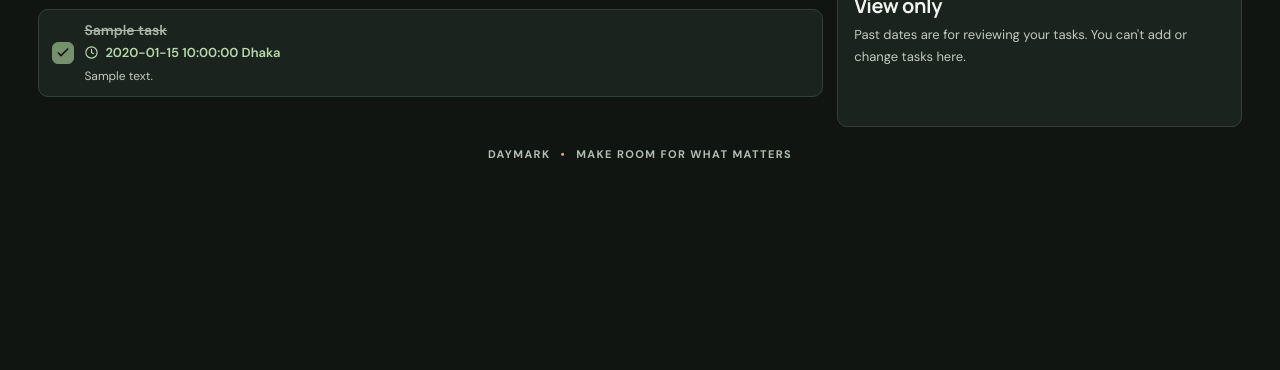
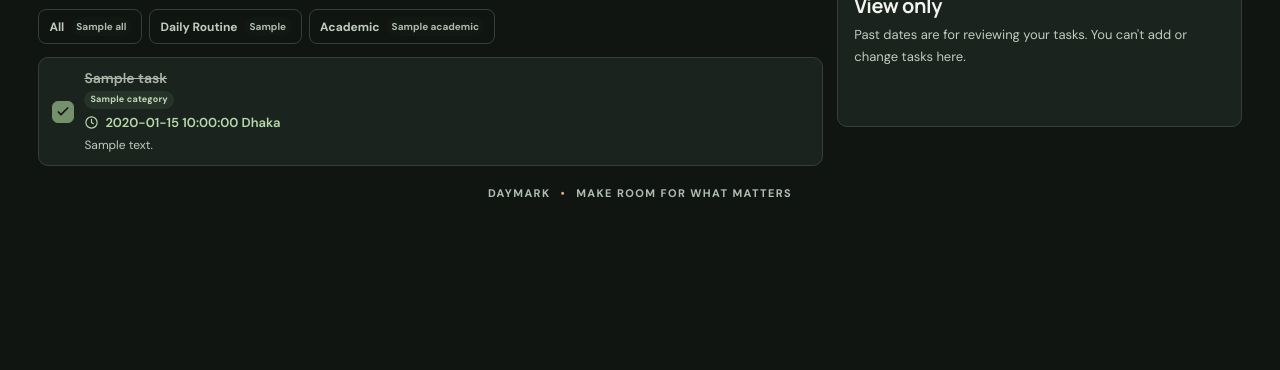
Before and after one commit to mahrab445/Daymark, a Flask app: template templates/dashboard.html in a window 1280 px wide. Shown: the part 430-800 px from the top of the page. Run offline with Flask 3, Linux system fonts and the light colour scheme; the visitor is signed in with stand-in values (Sample User, id 1); the template is opened without the code that fills it: most values are stand-ins (such as "Sample title", 1, 10 or a date in 2020); grey boxes marked "Sample" are stand-in pictures.

Commit message:
Add task categories and filters

```diff
--- a/app.py
+++ b/app.py
@@ -145,6 +145,22 @@ def dashboard():
         "task_date": selected_date
     }).sort("created_at", 1))
 
+    for task in day_tasks:
+        # Older tasks predate categories; keep them visible in the default group.
+        task.setdefault("category", "Daily Routine")
+    category_counts = {
+        "All": len(day_tasks),
+        "Daily Routine": sum(task["category"] == "Daily Routine" for task in day_tasks),
+        "Academic": sum(task["category"] == "Academic" for task in day_tasks),
+    }
+    selected_category = request.args.get("category", "All")
+    if selected_category not in category_counts:
+        selected_category = "All"
+    visible_tasks = (
+        day_tasks if selected_category == "All"
+        else [task for task in day_tasks if task["category"] == selected_category]
+    )
+
     total = len(day_tasks)
     completed = sum(1 for task in day_tasks if task.get("completed"))
     pending = total - completed
@@ -152,8 +168,10 @@ def dashboard():
 
     return render_template(
         "dashboard.html",
-        tasks=day_tasks,
+        tasks=visible_tasks,
         selected_date=selected_date,
+        selected_category=selected_category,
+        category_counts=category_counts,
         total=total,
         completed=completed,
         pending=pending,
@@ -217,6 +235,9 @@ def add_task():
     task_date = request.form.get("task_date", dhaka_today().isoformat())
     description = request.form.get("description", "").strip()
     task_time = request.form.get("task_time", "").strip()
+    task_category = request.form.get("category", "Daily Routine").strip()
+    if task_category not in ("Daily Routine", "Academic"):
+        task_category = "Daily Routine"
 
     try:
         datetime.strptime(task_date, "%Y-%m-%d")
@@ -225,7 +246,7 @@ def add_task():
 
     if task_date < dhaka_today().isoformat():
         flash("Past dates are view-only. You can't add a task there.", "error")
-        return redirect(url_for("dashboard", date=task_date))
+        return redirect(url_for("dashboard", date=task_date, category=task_category))
 
     try:
         if task_time:
@@ -240,10 +261,11 @@ def add_task():
             "description": description,
             "task_date": task_date,
             "task_time": task_time,
+            "category": task_category,
             "completed": False,
             "created_at": dhaka_now()
         })
-    return redirect(url_for("dashboard", date=task_date))
+    return redirect(url_for("dashboard", date=task_date, category=task_category))
 
 
 @app.route("/tasks/toggle/<task_id>", methods=["POST"])
@@ -254,7 +276,11 @@ def toggle_task(task_id):
         tasks.update_one({"_id": task["_id"]}, {"$set": {"completed": not task.get("completed", False)}})
     elif task:
         flash("Only today's tasks can be marked complete.", "error")
-    return redirect(url_for("dashboard", date=request.form.get("task_date", dhaka_today().isoformat())))
+    return redirect(url_for(
+        "dashboard",
+        date=request.form.get("task_date", dhaka_today().isoformat()),
+        category=request.form.get("category", "All")
+    ))
 
 
 @app.route("/tasks/delete/<task_id>", methods=["POST"])
@@ -265,7 +291,11 @@ def delete_task(task_id):
         tasks.delete_one({"_id": task["_id"]})
     elif task:
         flash("Past tasks are view-only and can't be changed.", "error")
-    return redirect(url_for("dashboard", date=request.form.get("task_date", dhaka_today().isoformat())))
+    return redirect(url_for(
+        "dashboard",
+        date=request.form.get("task_date", dhaka_today().isoformat()),
+        category=request.form.get("category", "All")
+    ))
 
 
 @app.route("/tasks/edit/<task_id>", methods=["POST"])
@@ -287,7 +317,11 @@ def edit_task(task_id):
         )
     elif task:
         flash("Past tasks are view-only and can't be changed.", "error")
-    return redirect(url_for("dashboard", date=task_date))
+    return redirect(url_for(
+        "dashboard",
+        date=task_date,
+        category=request.form.get("category", "All")
+    ))
 
 
 if __name__ == "__main__":
--- a/static/app.js
+++ b/static/app.js
@@ -2,7 +2,11 @@ document.addEventListener("DOMContentLoaded", () => {
   const datePicker = document.getElementById("datePicker");
   if (datePicker) {
     datePicker.addEventListener("change", () => {
-      if (datePicker.value) window.location.href = `/dashboard?date=${datePicker.value}`;
+      if (datePicker.value) {
+        const nextUrl = new URL(window.location.href);
+        nextUrl.searchParams.set("date", datePicker.value);
+        window.location.href = nextUrl.toString();
+      }
     });
   }
 
--- a/static/style.css
+++ b/static/style.css
@@ -270,3 +270,13 @@
 .top-date{display:grid;gap:2px;text-align:center;line-height:1.2;font-variant-numeric:tabular-nums}
 .top-date time{color:#b8d9aa;font-size:11px;font-weight:700}
 @media(max-width:650px){.top-date{display:grid;font-size:9px;padding:5px 6px;border-radius:6px}.top-date time{font-size:10px}}
+.task-categories{display:flex;gap:7px;overflow-x:auto;margin:-1px 0 10px;padding:1px 0 3px;scrollbar-width:thin}
+.category-tab{display:inline-flex;align-items:center;gap:7px;flex:none;padding:7px 10px;border:1px solid #354137;border-radius:8px;color:#c0cabe;text-decoration:none;font-size:12px;font-weight:650;transition:background .15s,border-color .15s,color .15s}
+.category-tab:hover{border-color:#71876b;color:#f1f4ef}
+.category-tab.active{background:#263329;border-color:#78956d;color:#d6e8ce}
+.category-tab span{display:inline-grid;place-items:center;min-width:19px;height:19px;padding:0 5px;border-radius:20px;background:#121915;color:#aeb9ac;font-size:10px;font-variant-numeric:tabular-nums}
+.category-tab.active span{background:#364b38;color:#e4f0df}
+.task-category-label{width:max-content;padding:2px 6px;border-radius:20px;background:#263329;color:#c3d7ba!important;font-size:9px!important;font-weight:700;letter-spacing:.2px}
+.add-form select{width:100%;padding:10px 11px;border:1px solid #48564a;border-radius:8px;background:#121915;color:#f1f4ef;font:inherit;font-size:13px;color-scheme:dark;outline:none}
+.add-form select:focus{border-color:#a7cb99;box-shadow:0 0 0 3px #a7cb992b}
+@media(max-width:650px){.task-categories{gap:6px;margin-bottom:8px}.category-tab{padding:7px 9px;font-size:11px}.task-category-label{font-size:9px!important}}
--- a/templates/dashboard.html
+++ b/templates/dashboard.html
@@ -54,13 +54,21 @@
 
     <section class="task-layout">
       <div class="task-section">
-        <div class="section-heading"><div><span class="eyebrow">YOUR CHECKLIST</span><h3>Tasks for the day</h3></div><span class="task-count">{{ total }} tasks</span></div>
+        <div class="section-heading"><div><span class="eyebrow">YOUR CHECKLIST</span><h3>Tasks for the day</h3></div><span class="task-count">{{ tasks|length }} tasks</span></div>
+        <nav class="task-categories" aria-label="Filter tasks by category">
+          {% for category_name in ["All", "Daily Routine", "Academic"] %}
+          <a href="{{ url_for('dashboard', date=selected_date, category=category_name) }}" class="category-tab {% if selected_category == category_name %}active{% endif %}" {% if selected_category == category_name %}aria-current="page"{% endif %}>
+            {{ category_name }} <span>{{ category_counts[category_name] }}</span>
+          </a>
+          {% endfor %}
+        </nav>
         <div class="task-list">
           {% for task in tasks %}
           <article class="task-row {% if task.completed %}is-complete{% endif %}">
             {% if can_toggle_tasks %}
             <form method="POST" action="{{ url_for('toggle_task', task_id=task._id) }}">
               <input type="hidden" name="task_date" value="{{ selected_date }}">
+              <input type="hidden" name="category" value="{{ selected_category }}">
               <button class="check-btn {% if task.completed %}checked{% endif %}" type="submit" aria-label="Toggle task">{% if task.completed %}<svg viewBox="0 0 24 24" aria-hidden="true"><path d="m5 12 4 4L19 6"/></svg>{% endif %}</button>
             </form>
             {% else %}
@@ -68,6 +76,7 @@
             {% endif %}
             <div class="task-info">
               <strong>{{ task.title }}</strong>
+              <small class="task-category-label">{{ task.category }}</small>
               {% if task.get('task_time') %}<small class="task-time"><svg viewBox="0 0 24 24" aria-hidden="true"><circle cx="12" cy="12" r="9"/><path d="M12 7v5l3 2"/></svg>{{ task.task_time }} Dhaka</small>{% endif %}
               {% if task.description %}<small>{{ task.description }}</small>{% endif %}
             </div>
@@ -75,6 +84,7 @@
               <button class="icon-btn edit-btn" type="button" data-id="{{ task._id }}" data-title="{{ task.title|e }}" data-time="{{ task.get('task_time', '') }}" title="Edit"><svg viewBox="0 0 24 24" aria-hidden="true"><path d="m14 5 5 5M4 20l4.5-1 11-11a2.1 2.1 0 0 0-3-3l-11 11L4 20Z"/></svg></button>
               <form method="POST" action="{{ url_for('delete_task', task_id=task._id) }}" onsubmit="return confirm('Delete this task?')">
                 <input type="hidden" name="task_date" value="{{ selected_date }}">
+                <input type="hidden" name="category" value="{{ selected_category }}">
                 <button class="icon-btn delete-btn" type="submit" title="Delete"><svg viewBox="0 0 24 24" aria-hidden="true"><path d="M4 7h16M10 11v6m4-6v6M5 7l1 14h12l1-14M9 7V4h6v3"/></svg></button>
               </form>
             </div>{% endif %}
@@ -92,6 +102,11 @@
         <form method="POST" action="{{ url_for('add_task') }}" class="add-form">
           <label>Task name</label>
           <input type="text" name="title" placeholder="e.g. Study Data Structures" maxlength="120" required>
+          <label for="taskCategory">Category</label>
+          <select name="category" id="taskCategory" required>
+            <option value="Daily Routine" {% if selected_category != 'Academic' %}selected{% endif %}>Daily Routine</option>
+            <option value="Academic" {% if selected_category == 'Academic' %}selected{% endif %}>Academic</option>
+          </select>
           <label>Short note <span class="optional">OPTIONAL</span></label>
           <textarea name="description" rows="3" placeholder="Add a little detail..."></textarea>
           <label>Date</label>
@@ -116,6 +131,7 @@
     <span class="eyebrow">UPDATE TASK</span><h3>Edit task</h3>
     <form method="POST" id="editForm">
       <input type="hidden" name="task_date" value="{{ selected_date }}">
+      <input type="hidden" name="category" value="{{ selected_category }}">
       <label>Task name</label>
       <input type="text" name="title" id="editTitle" maxlength="120" required>
       <label>Time (Asia/Dhaka) <span class="optional">OPTIONAL</span></label>
```
